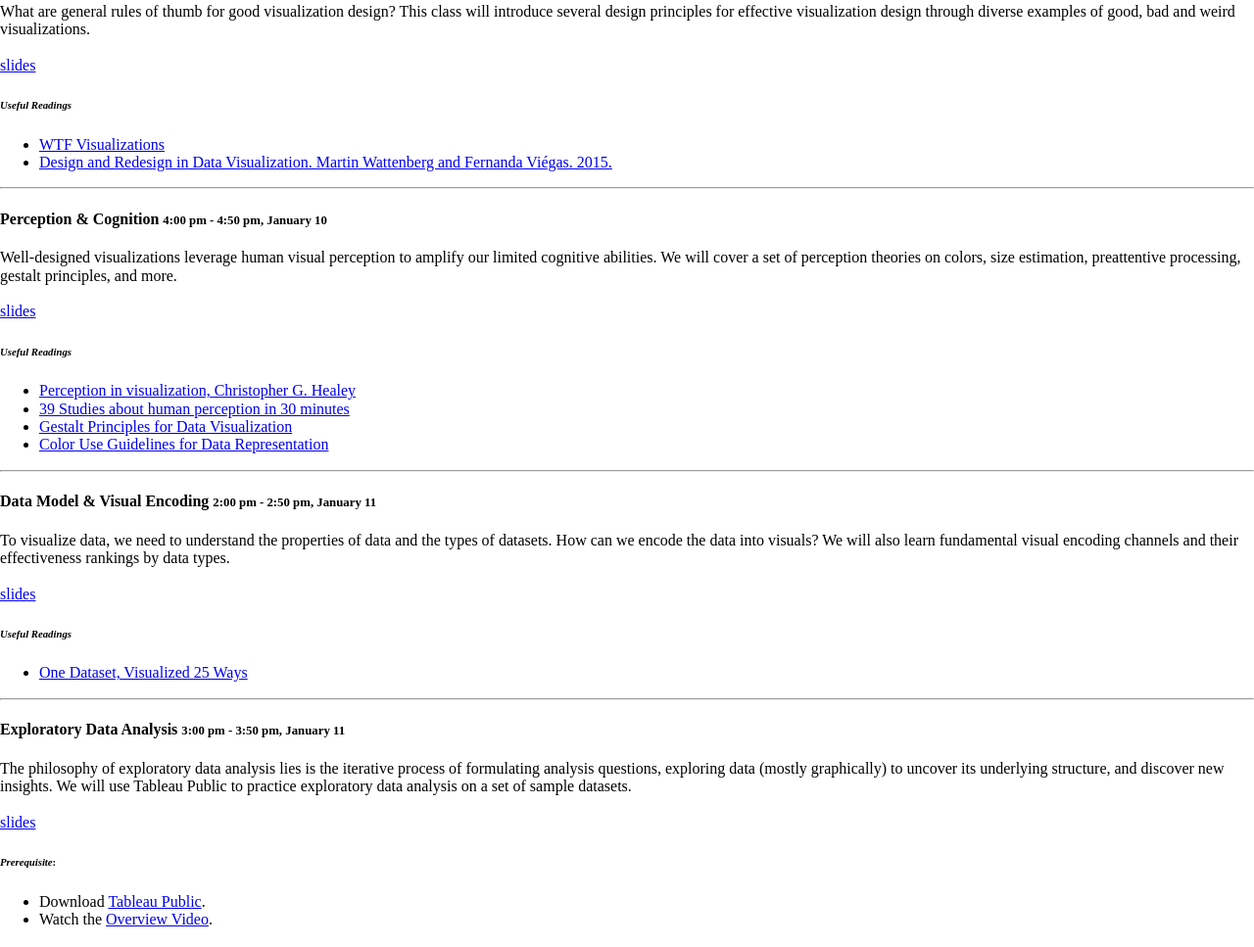
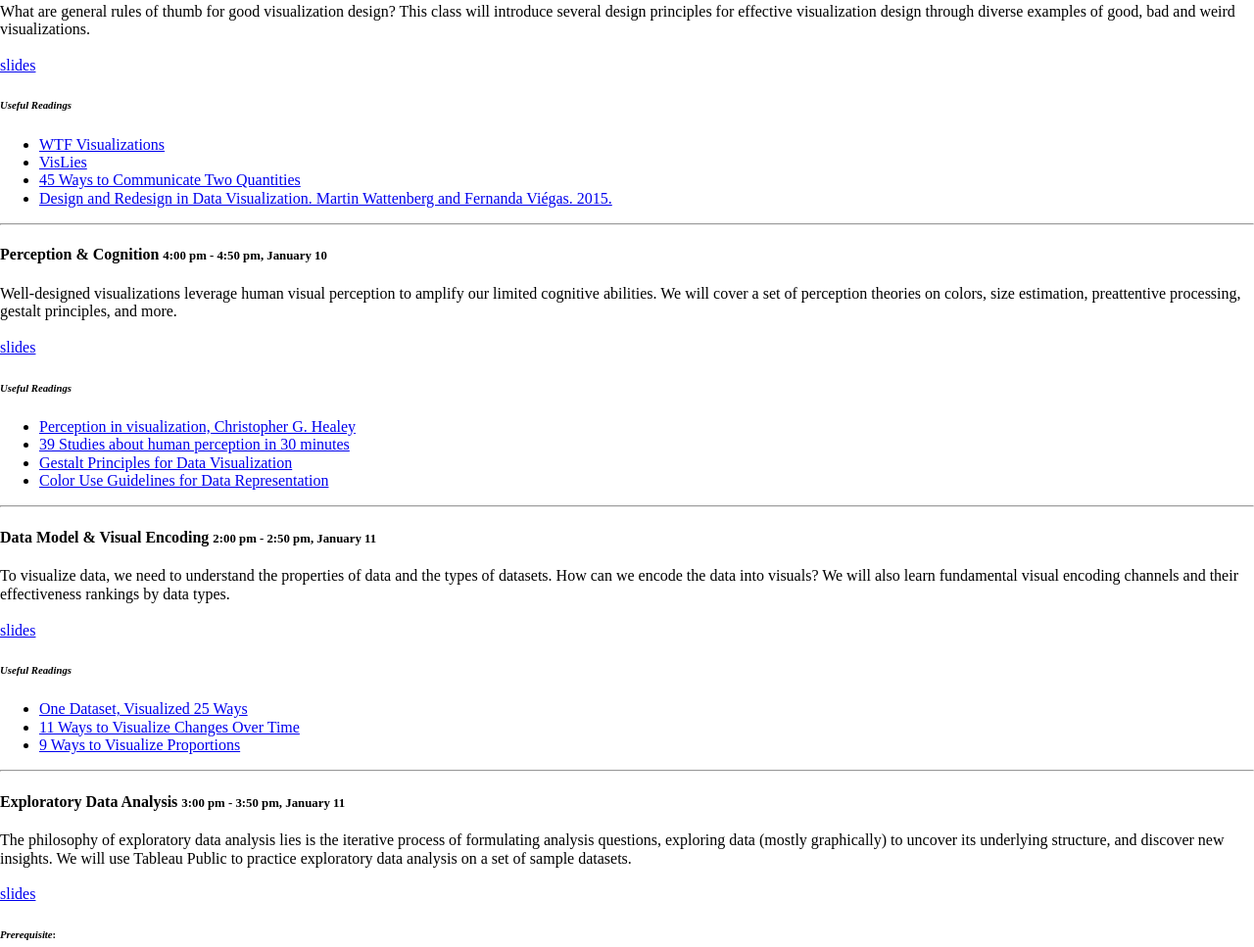
Before and after one commit to namwkim/datavis, a plain HTML site: page index.html in a window 1280 px wide. Shown: the part 1125-2092 px from the top of the page at 98% size. Drawn offline with nearby package versions, Linux system fonts and the light colour scheme; a small style sheet from the web is missing.

Commit message:
Update index.html

```diff
--- a/index.html
+++ b/index.html
@@ -70,6 +70,8 @@
         <h6><em>Useful Readings</em></h6>
         <ul>
           <li><a href="http://viz.wtf/" target="_blank">WTF Visualizations</a></li>
+          <li><a href="http://www.vislies.org/" target="_blank">VisLies</a></li>
+          <li><a href="https://visual.ly/blog/45-ways-to-communicate-two-quantities/" target="_blank">45 Ways to Communicate Two Quantities</a></li>
           <li><a href="https://medium.com/@hint_fm/design-and-redesign-4ab77206cf9" target="_blank">Design and Redesign in Data Visualization. Martin Wattenberg and Fernanda Viégas. 2015.</a></li>
         </ul>
 
@@ -106,6 +108,8 @@
         <h6><em>Useful Readings</em></h6>
         <ul>
           <li><a href="http://flowingdata.com/2017/01/24/one-dataset-visualized-25-ways/" target="_blank">One Dataset, Visualized 25 Ways</a></li>
+          <li><a href="http://flowingdata.com/2010/01/07/11-ways-to-visualize-changes-over-time-a-guide/" target="_blank">11 Ways to Visualize Changes Over Time</a></li>
+          <li><a href="http://flowingdata.com/2009/11/25/9-ways-to-visualize-proportions-a-guide/" target="_blank">9 Ways to Visualize Proportions</a></li>
         </ul>
 
         <hr>
```
